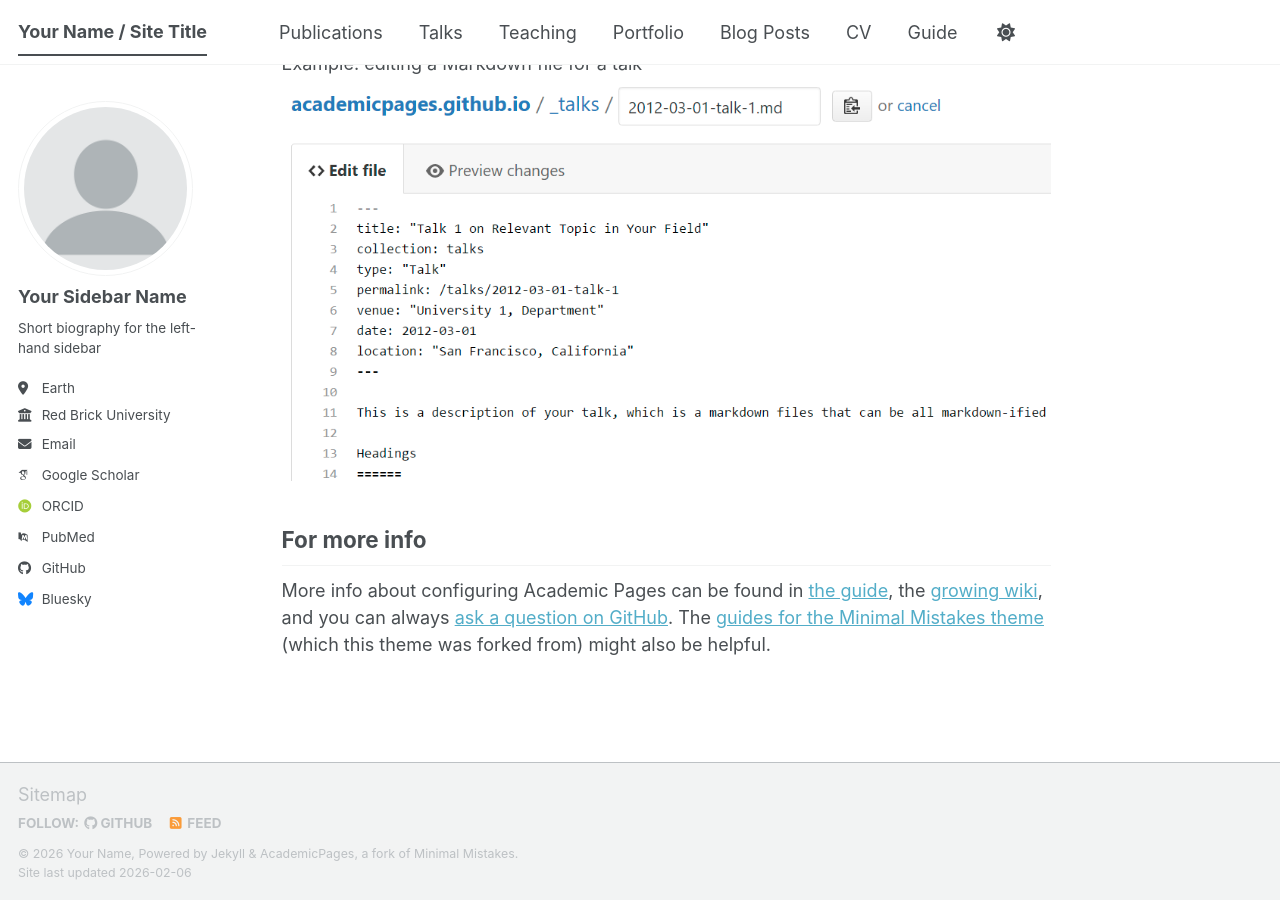
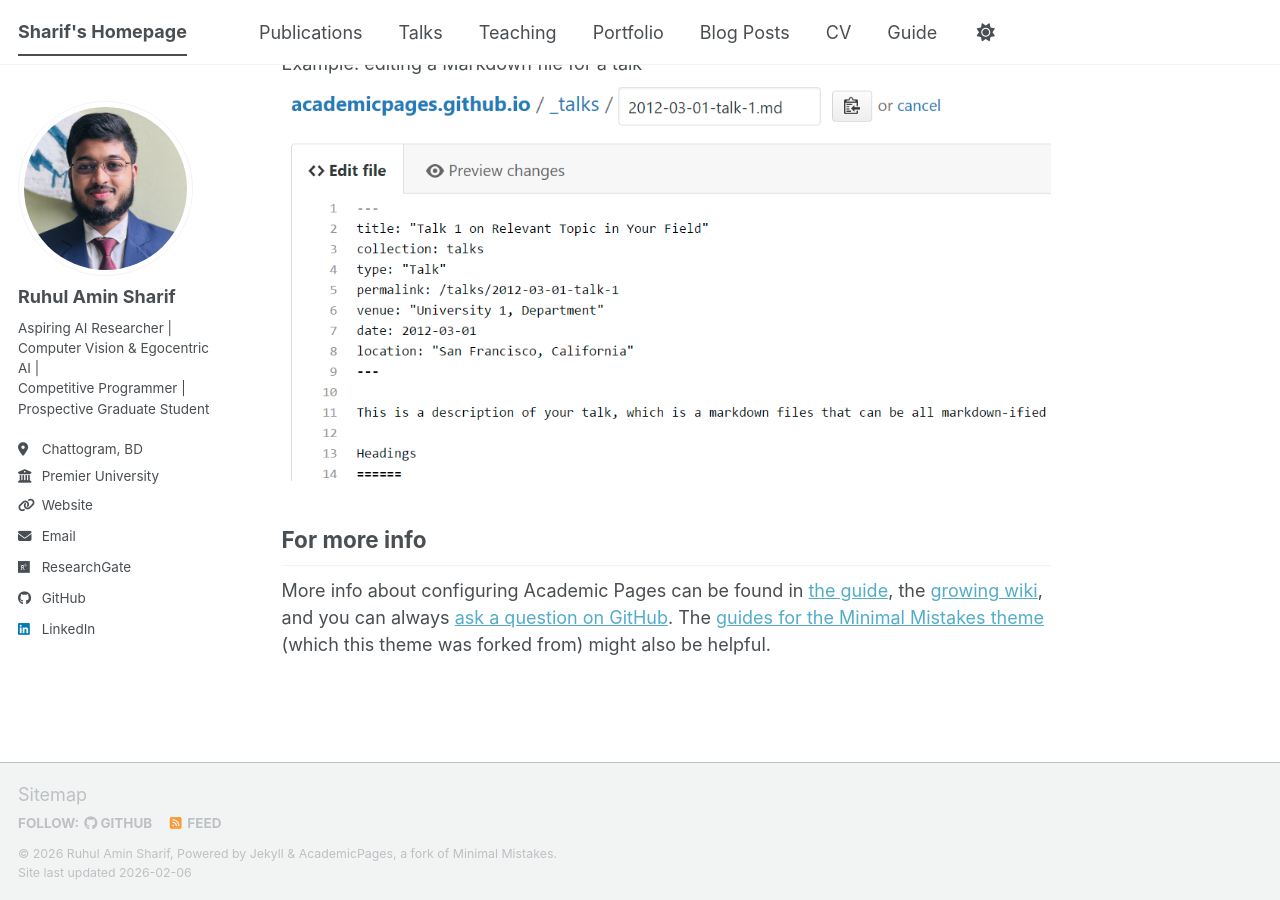
Before and after one commit to RuhulAminSharif/ruhulaminsharif.github.io, a Jekyll site: the page built from _pages/about.md, in a window 1280 px wide and 900 px high, scrolled down 2720 px. Built offline with Jekyll 4.4.1, drawn with Linux system fonts in a browser that asks for light colours; some web fonts are replaced; a script bundle is joined from its source files by our own code; library files that are not in the unit come from our copies.

Commit message:
feat: left sidebar and profile pic added

```diff
--- a/_config.yml
+++ b/_config.yml
@@ -9,40 +9,42 @@
 # Basic Site Settings
 locale                   : "en-US"
 site_theme               : "default" # The available themes options are "default", "air", "sunrise", "mint", "dirt" and "contrast"
-title                    : "Your Name / Site Title"
+title                    : "Sharif's Homepage"
 title_separator          : "-"
-name                     : &name "Your Name"
+name                     : &name "Ruhul Amin Sharif"
 description              : &description "Your Name's academic portfolio"   # Update this with a general description of your site, this is the default if not overridden by a page
-url                      : https://academicpages.github.io # The base hostname & protocol for your site e.g. "https://[your GitHub username].github.io",
-                                                           # or if you already have some other page hosted on Github then use "https://[your GitHub username].github.io/[Your Repo Name]"
+url                      : https://ruhulaminsharif.github.io
 baseurl                  : "" # the subpath of your site, e.g. "/blog"
-repository               : "academicpages/academicpages.github.io"
+repository               : "RuhulAminSharif/ruhulaminsharif.github.io"
 
 # Site Author - The following control what appear as part of the author content on the side bar.
 #               If a field is blank the icon and link will not appear, otherwise it will be shown.
 #               Additional customization can be done by editing /_includes/author-profile.html
 author:
   # Biographic information
-  avatar           : "profile.png"
-  name             : "Your Sidebar Name"
-  pronouns         : # example: "she/her"
-  bio              : "Short biography for the left-hand sidebar"
-  location         : "Earth"
-  employer         : "Red Brick University"
-  uri              : # URL
-  email            : "none@example.org"
+  avatar           : "sharif.jpeg"
+  name             : "Ruhul Amin Sharif"
+  pronouns         : # "he/him"
+  bio              : "Aspiring AI Researcher |   <br>
+                      Computer Vision & Egocentric AI |    <br>
+                      Competitive Programmer |    <br>
+                      Prospective Graduate Student"
+  location         : "Chattogram, BD"
+  employer         : "Premier University"
+  uri              : "https://ruhul-amin-sharif.netlify.app/"
+  email            : "sharif.cse.ras@gmail.com"
 
   # Academic websites
   academia         : # URL
   arxiv            : # URL - Update with the correct link to your profile
-  googlescholar    : "https://scholar.google.com/citations?user=PS_CX0AAAAAJ"
+  googlescholar    : # "https://scholar.google.com/citations?user=PS_CX0AAAAAJ"
   inspire-hep      : # URL
   impactstory      : # URL
-  orcid            : "https://orcid.org/yourorcidurl"
+  orcid            : # "https://orcid.org/yourorcidurl"
   semantic         : # URL
   ssrn             : # URL
-  pubmed           : "https://www.ncbi.nlm.nih.gov/pubmed/?term=john+snow"
-  researchgate     : # URL
+  pubmed           : # "https://www.ncbi.nlm.nih.gov/pubmed/?term=john+snow"
+  researchgate     : "https://www.researchgate.net/profile/Ruhul-Amin-Sharif"
   scopus           : # URL
   zotero           : # URL
 
@@ -51,13 +53,13 @@ author:
   bitbucket        : # Username - Update with your username on the site
   codepen          : # Username
   dribbble         : # Username
-  github           : "academicpages"
+  github           : "RuhulAminSharif"
   kaggle           : # Username
   stackoverflow    : # User number or user number and name (i.e., use "1" or "1/jeff-atwood")
 
   # Social media
   artstation       : # Username
-  bluesky          : "bsky.app" # Replace this with you Bluesky username
+  bluesky          : # "bsky.app" # Replace this with you Bluesky username
   facebook         : # Username
   flickr           : # Username
   foursquare       : # Username
@@ -66,7 +68,7 @@ author:
   keybase          : # Username
   instagram        : # Username
   lastfm           : # Username
-  linkedin         : # Username
+  linkedin         : "the-boolean-nerd"
   mastodon         : # URL
   medium           : # URL
   pinterest        : # Username
@@ -93,7 +95,7 @@ publication_category:
 
 # Site Settings
 teaser                   :  # filename of teaser fallback teaser image placed in /images/ for social media previews
-breadcrumbs              : false # true, false (default)
+breadcrumbs              : true # true, false (default)
 words_per_minute         : 160
 future                   : true
 read_more                : "disabled" # if enabled, adds "Read more" links to excerpts
```
Also changed, not shown: images/sharif.jpeg (added).
